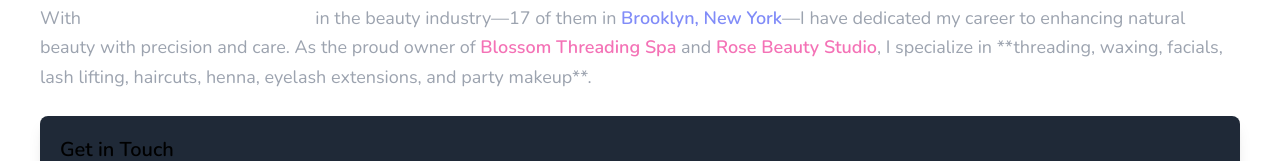
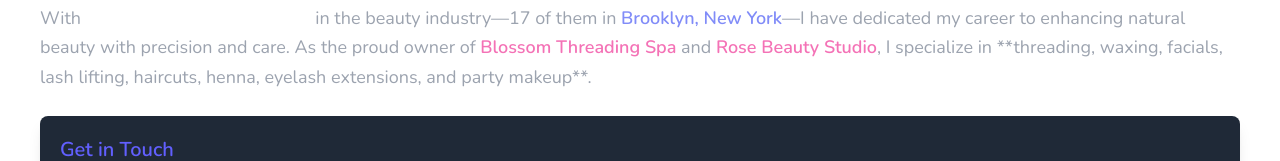
Before and after one commit to meharahmadft6/glam, a website: page index.html in a window 1280 px wide. Shown: the part 1080-1241 px from the top of the page. Drawn offline with nearby package versions, Linux system fonts and the light colour scheme.

Commit message:
index.html

```diff
--- a/index.html
+++ b/index.html
@@ -10,7 +10,7 @@
       rel="stylesheet"
     />
 
-    <!-- <script src="https://unpkg.com/@tailwindcss/browser@4"></script> -->
+    <script src="https://unpkg.com/@tailwindcss/browser@4"></script>
     <link rel="stylesheet" href="/css/style.css" />
 
     <title>Glam By HA</title>
```
